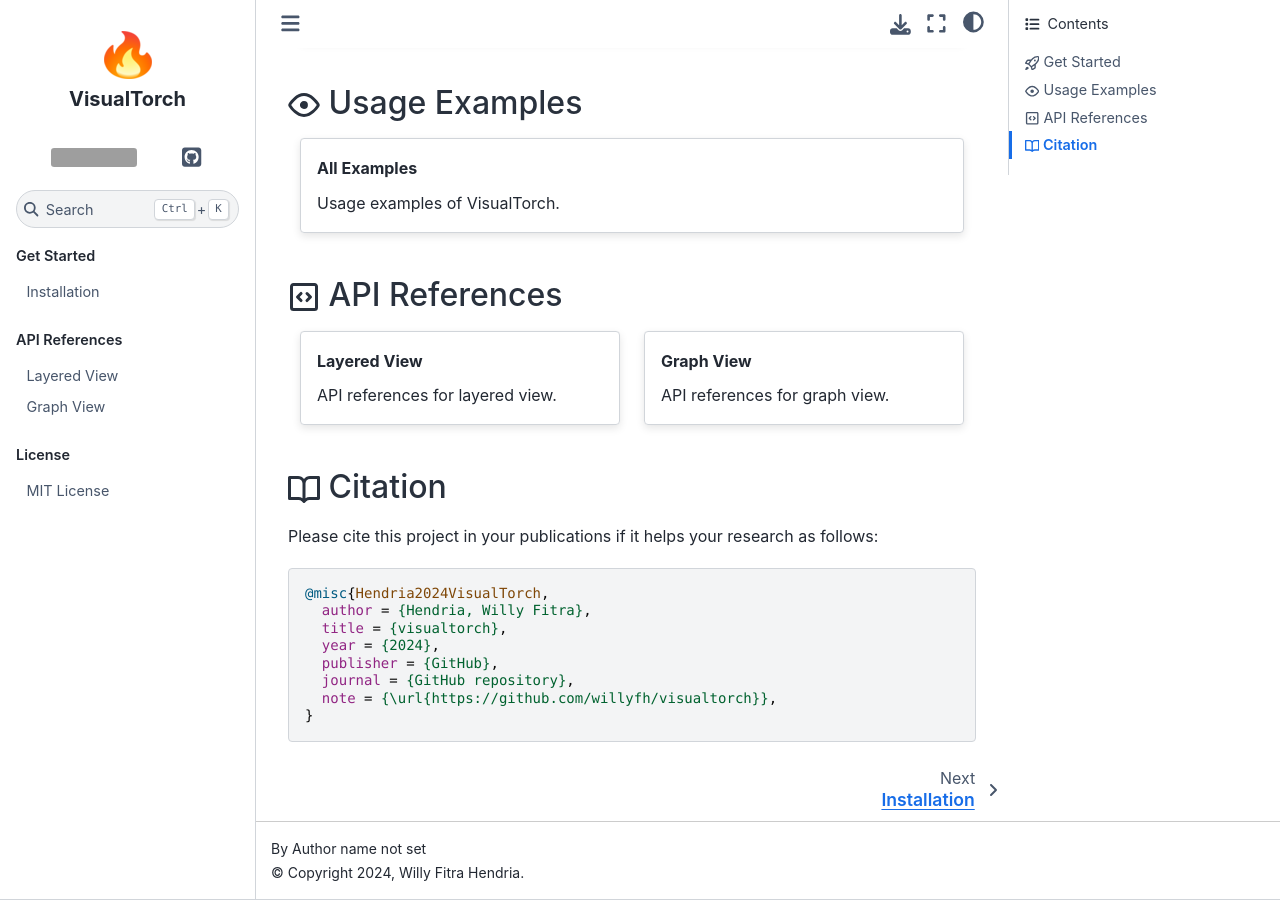
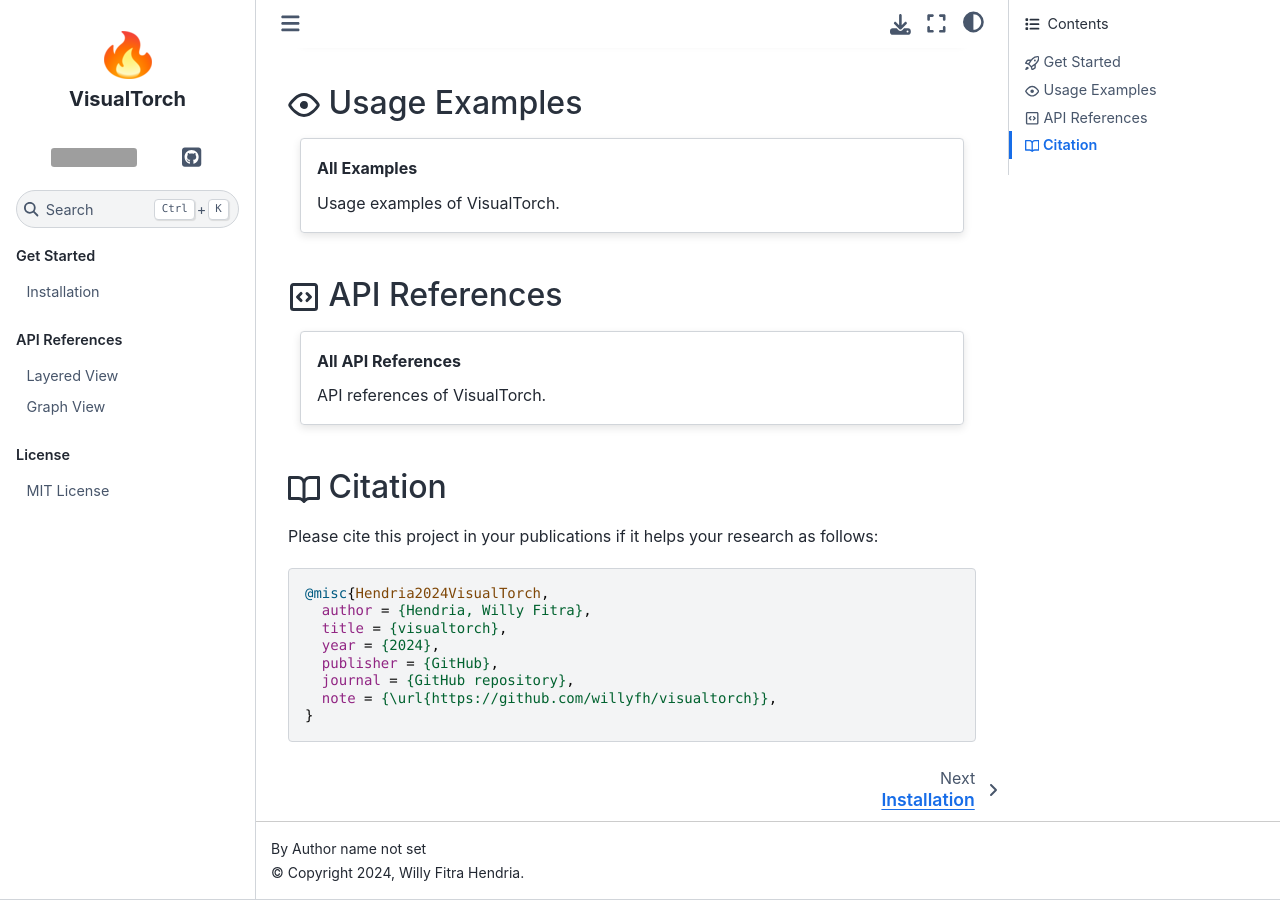
Before and after one commit to willyfh/visualtorch, a Sphinx documentation site: the page built from docs/source/index.md, in a window 1280 px wide and 900 px high, scrolled down 536 px. Built offline with Sphinx 7.4.7 and the Sphinx Book theme 1.1.4, drawn with Linux system fonts in a browser that asks for light colours; pages that are not in the unit, such as notebooks, are missing from menus; grey boxes are pictures that could not be loaded.

Commit message:
Update API References Docs (#32)
* add api references page

* update link to the docs

```diff
--- a/docs/source/index.md
+++ b/docs/source/index.md
@@ -34,18 +34,11 @@
 
 ::::{grid}
 
-:::{grid-item-card} Layered View
-:link: markdown/api_references/layered
+:::{grid-item-card} All API References
+:link: markdown/api_references/index
 :link-type: doc
 
-API references for layered view.
-:::
-
-:::{grid-item-card} Graph View
-:link: markdown/api_references/graph
-:link-type: doc
-
-API references for graph view.
+API references of VisualTorch.
 :::
 
 ::::
```
Also changed, not shown: README.md (+1 -1 lines), docs/source/markdown/api_references/index.md (added, +27 -0 lines).
